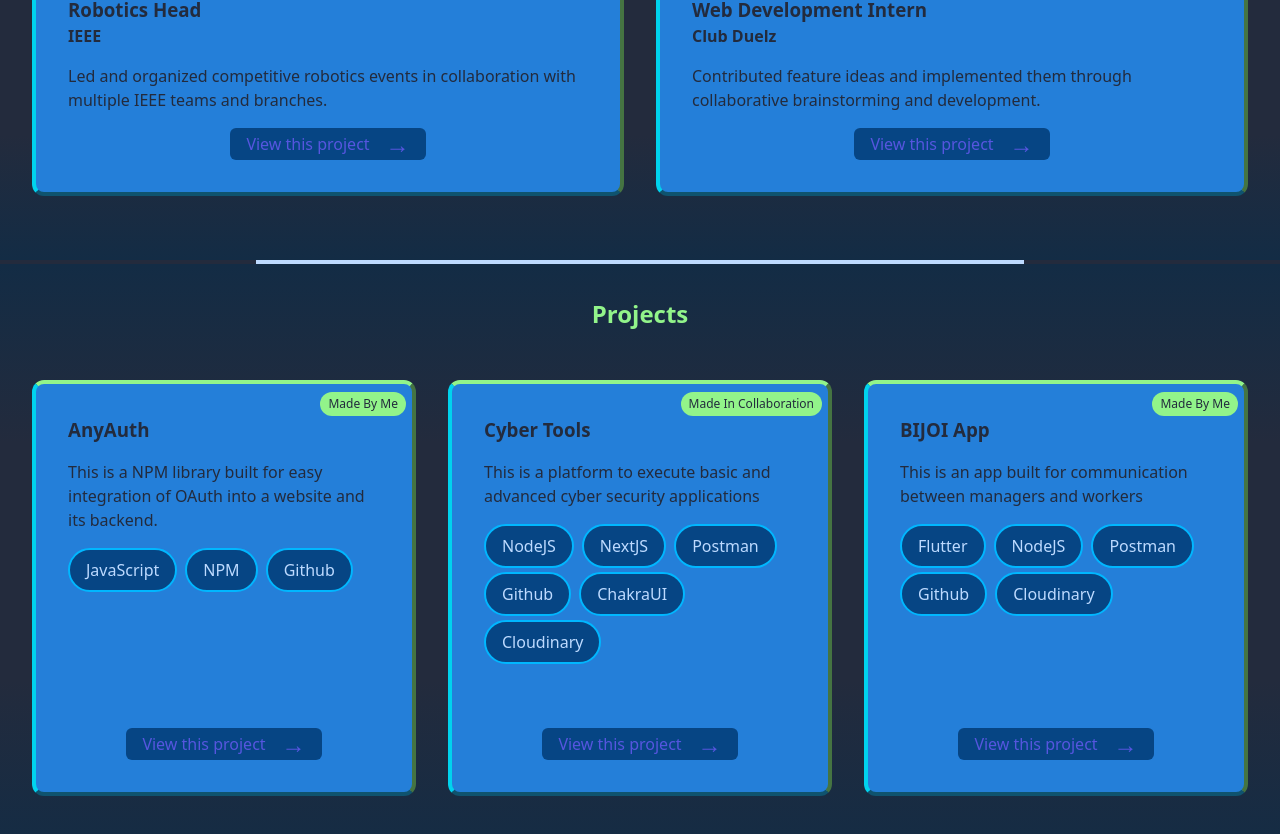
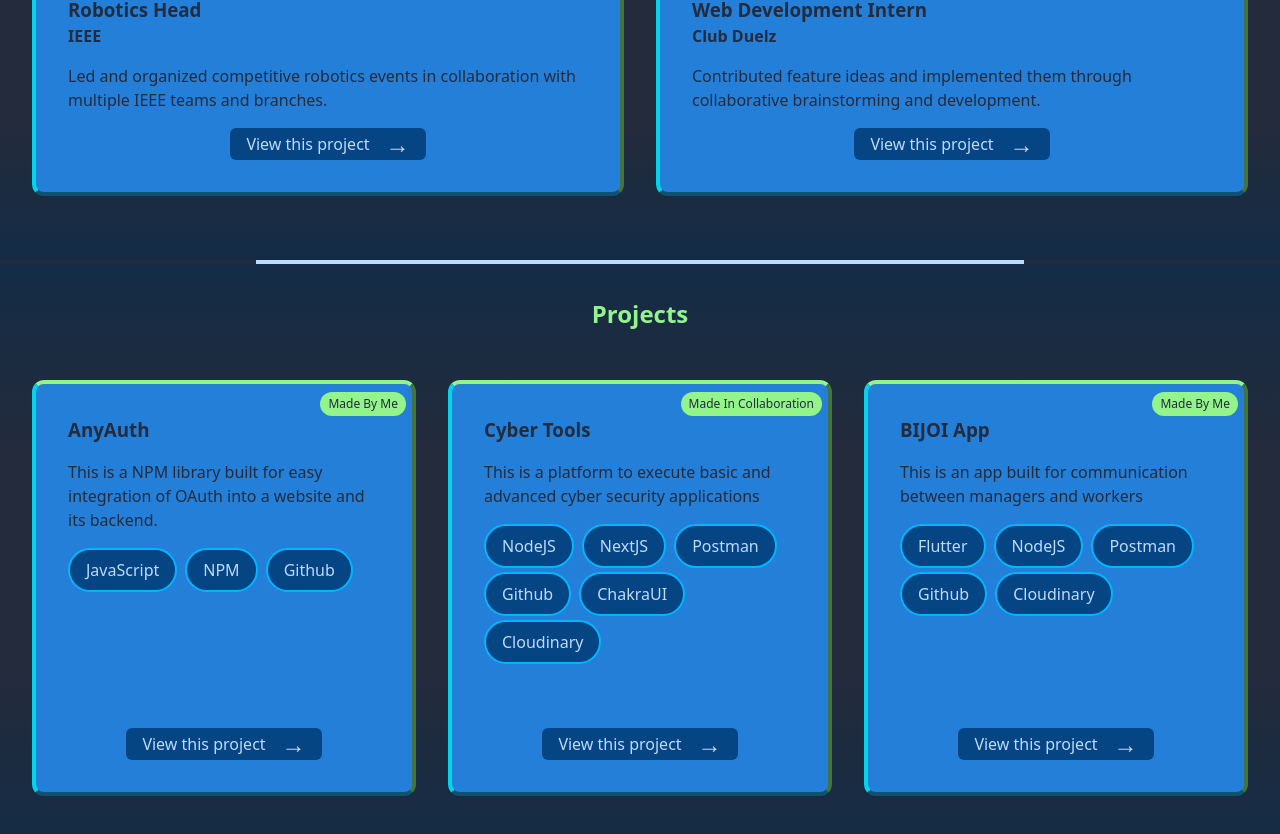
Before and after one commit to meet-dharmesh-gandhi/My-Portfolio, a SvelteKit app in the folder frontend/: page / in a window 1280 px wide. Shown: the part 1216-2050 px from the top of the page. Built offline with nearby package versions, Linux system fonts and the light colour scheme.

Commit message:
style: added a reverse a class for reverting a tag styles, added section ids, made smooth scroll on link navigation to sections

```diff
--- a/frontend/src/lib/components/home/Hero.svelte
+++ b/frontend/src/lib/components/home/Hero.svelte
@@ -17,9 +17,11 @@
 		<h1>Meet Gandhi</h1>
 		<h3>Building Real World Systems</h3>
 		<h4>Flutter &middot; Full Stack &middot; Open Source &middot; System Design</h4>
-		<button
-			class="mt-auto bg-(--white) rounded-full px-8 py-2 w-fit font-bold text-(--dark-blue) cursor-pointer hover:bg-(--dark-blue) hover:text-(--white) transition-all duration-200"
-			>Explore more about me</button
+		<a
+			href="/#bio"
+			class="revert-a mt-auto bg-(--white) rounded-full px-8 py-2 w-fit font-bold text-(--dark-blue) cursor-pointer hover:bg-(--dark-blue) hover:text-(--white) transition-all duration-200"
 		>
+			Explore more about me
+		</a>
 	</div>
 </section>
--- a/frontend/src/lib/components/home/Section.svelte
+++ b/frontend/src/lib/components/home/Section.svelte
@@ -2,7 +2,10 @@
 	const { colorClass = 'bg-(--black)', title, children } = $props();
 </script>
 
-<section class={`flex flex-col justify-center items-center gap-4 py-8 ${colorClass}`}>
+<section
+	id={typeof title === 'string' ? title.replaceAll(' ', '-').toLowerCase() : undefined}
+	class={`flex flex-col justify-center items-center gap-4 py-8 ${colorClass}`}
+>
 	<h2 class="text-(--green)">{title}</h2>
 	{@render children()}
 </section>
--- a/frontend/src/lib/components/home/ViewMoreButton.css
+++ b/frontend/src/lib/components/home/ViewMoreButton.css
@@ -1,11 +1,5 @@
 .view-experience-btn {
 	transition: all 200ms ease-in-out 5ms;
-	text-decoration: none;
-
-	&:visited,
-	&:active {
-		color: var(--white);
-	}
 
 	&:hover {
 		gap: 1.5rem;
--- a/frontend/src/lib/components/home/ViewMoreButton.svelte
+++ b/frontend/src/lib/components/home/ViewMoreButton.svelte
@@ -11,7 +11,7 @@
 
 <a
 	href={link}
-	class="view-experience-btn flex justify-center items-center self-center gap-4 bg-(--dark-blue) rounded-md text-(--white) w-fit px-4 cursor-pointer"
+	class="view-experience-btn revert-a flex justify-center items-center self-center gap-4 bg-(--dark-blue) rounded-md text-(--white) w-fit px-4 cursor-pointer"
 >
 	{text}
 	<span class="text-2xl"> &rarr; </span>
--- a/frontend/src/routes/layout.css
+++ b/frontend/src/routes/layout.css
@@ -28,6 +28,14 @@
 	--glass-white: #9fc8ff74;
 	--pure-white: white;
 	--pure-black: black;
+}
+
+html {
+	scroll-behavior: smooth;
+}
+
+section {
+	scroll-margin-top: 6rem;
 }
 
 body {
@@ -83,3 +91,13 @@ a {
 		color: var(--active-link-color);
 	}
 }
+
+.revert-a {
+	text-decoration: none;
+
+	&:link,
+	&:visited,
+	&:active {
+		color: revert-layer;
+	}
+}
```
